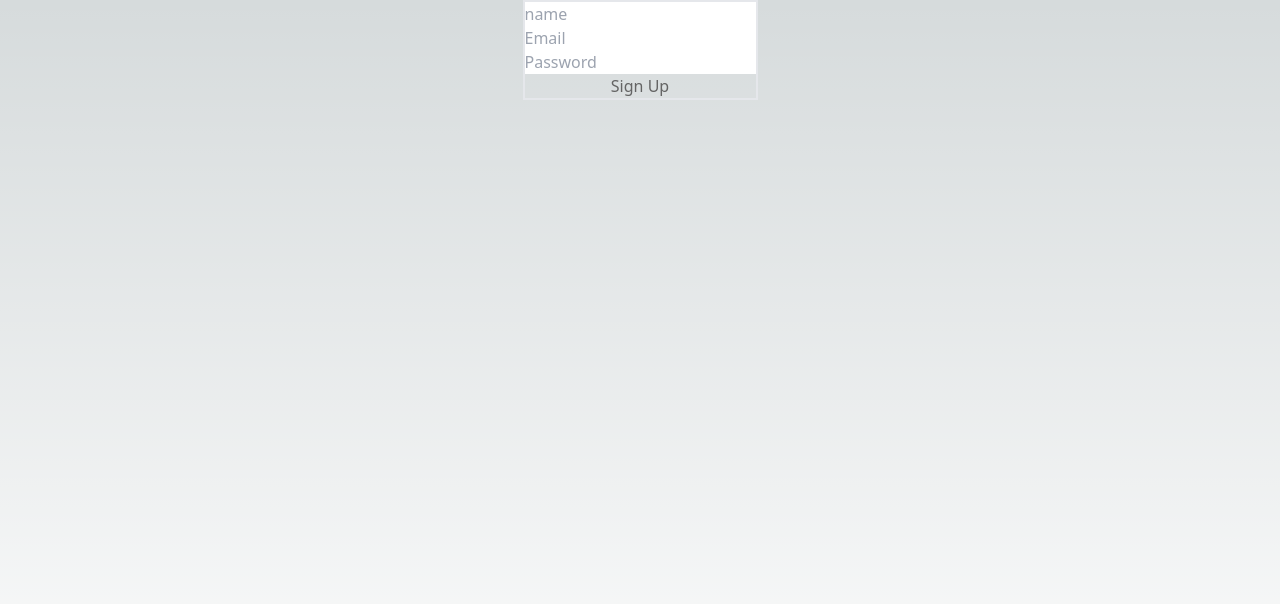
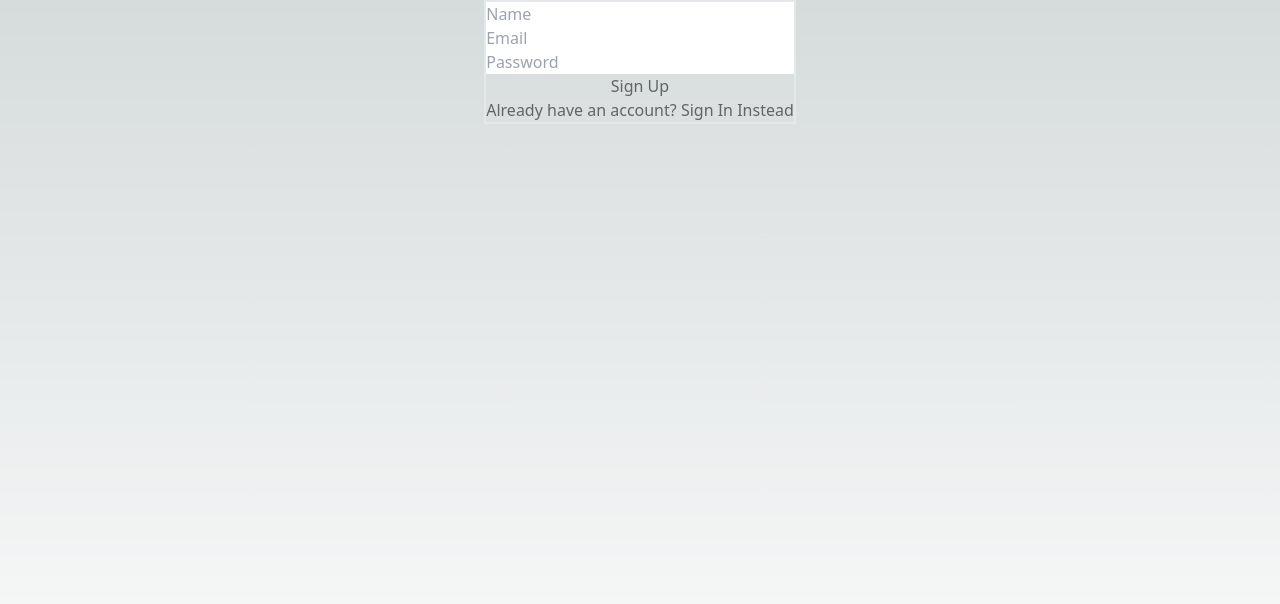
Before and after one commit to dstadz/idler, a Next.js app: page /signup in a window 1280 px wide. Shown: the top 604 px of the page. Built offline with nearby package versions, Linux system fonts and the light colour scheme.

Commit message:
add Error handling: preexisting email

```diff
--- a/src/app/api/auth/signup/route.ts
+++ b/src/app/api/auth/signup/route.ts
@@ -5,9 +5,14 @@ import bcrypt from 'bcryptjs'
 export async function POST(request: Request) {
   try {
     const { email, password, name } = await request.json()
-
     if (!email || !password || !name) {
       return NextResponse.json({ message: 'Email, password, and name are required' }, { status: 400 })
+    }
+
+    const existingUser = await prisma.user.findUnique({ where: { email } })
+
+    if (existingUser) {
+      return NextResponse.json({ message: 'User already exists' }, { status: 400 })
     }
 
     const hashedPassword = await bcrypt.hash(password, 10)
--- a/src/app/signup/page.tsx
+++ b/src/app/signup/page.tsx
@@ -2,39 +2,46 @@
 
 import { useState } from 'react'
 import { useRouter } from 'next/navigation'
+import Link from 'next/link'
 
 export default function SignupPage() {
   const [name, setName] = useState('')
   const [email, setEmail] = useState('')
   const [password, setPassword] = useState('')
+  const [error, setError] = useState<string | null>(null)
   const router = useRouter()
 
   const handleSubmit = async (e: React.FormEvent) => {
     e.preventDefault()
 
+    try {
       const res = await fetch('/api/auth/signup', {
         method: 'POST',
-      headers: {
-        'Content-Type': 'application/json',
-      },
+        headers: { 'Content-Type': 'application/json' },
         body: JSON.stringify({ email, password, name }),
       })
+      const result = await res.json()
 
       if (res.ok) {
         router.push('/dashboard')
       } else {
-      console.error('Signup failed')
+        setError(result.message || 'Signup failed')
+        console.error('Signup failed:', result)
+      }
+    } catch (error) {
+      console.error('Error:', error)
+      setError('An unexpected error occurred')
     }
   }
 
   return (
     <div>
-      <form onSubmit={handleSubmit} className="flex flex-col border-2 ">
+      <form onSubmit={handleSubmit} className="flex flex-col border-2">
         <input
           type="text"
           value={name}
           onChange={(e) => setName(e.target.value)}
-          placeholder="name"
+          placeholder="Name"
           required
         />
         <input
@@ -52,6 +59,8 @@ export default function SignupPage() {
           required
         />
         <button type="submit">Sign Up</button>
+        {error && <p className="text-red-500">{error}</p>}
+        <Link href="/signin">Already have an account? Sign In Instead</Link>
       </form>
     </div>
   )
```
Lines whose indentation alone changed are shown as unchanged.
